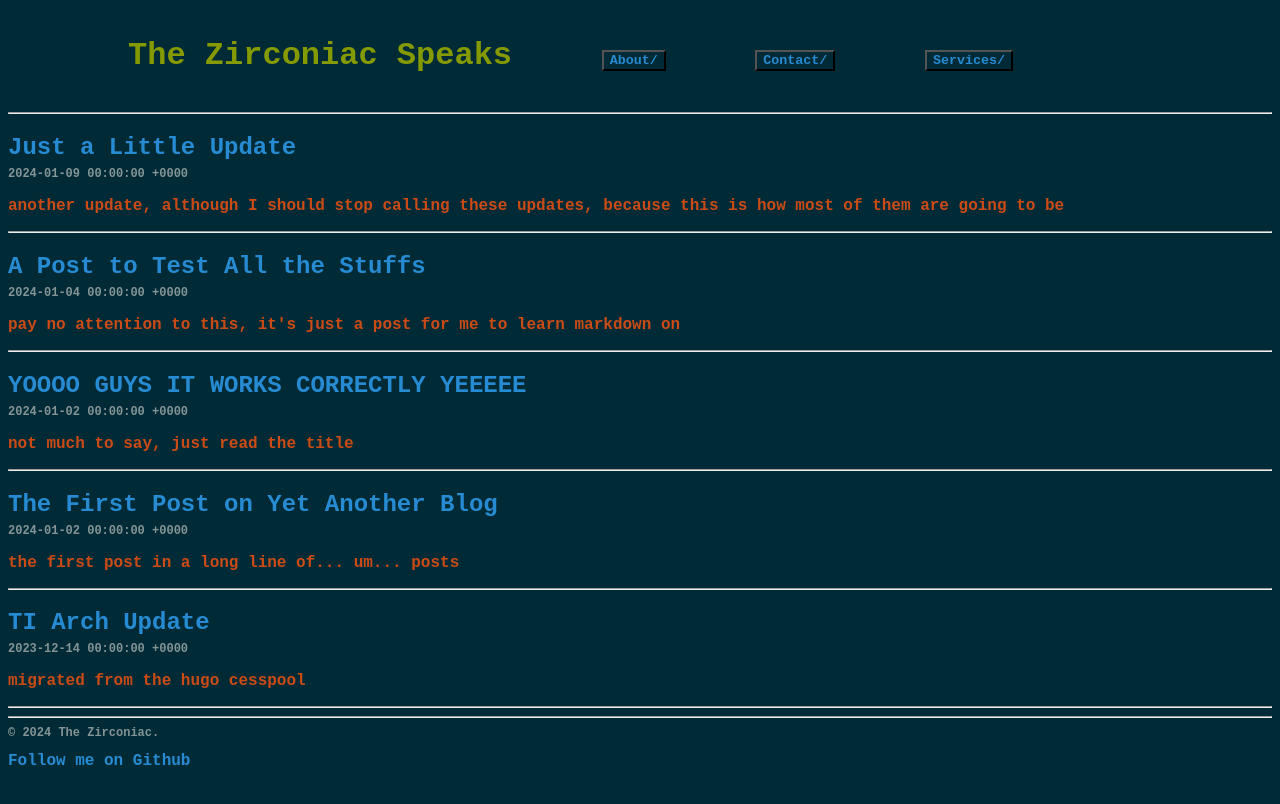
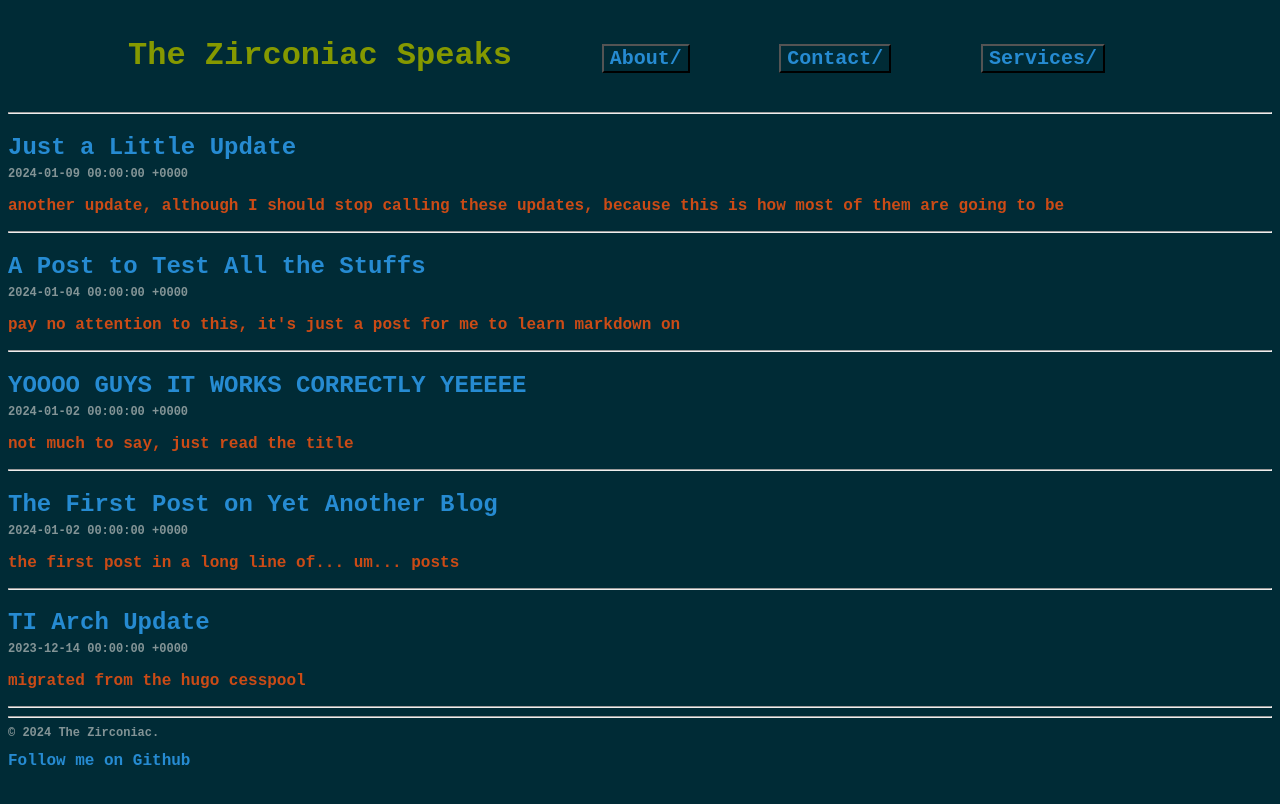
Before and after one commit to ZirconiaCubed3v2/ZirconiaCubed3v2.github.io, a Jekyll site: the page built from index.html, in a window 1280 px wide. Shown: the top 804 px of the page. Built offline with Jekyll 4.4.1, drawn with Linux system fonts in a browser that asks for light colours; some web fonts are replaced; the list of posts is cut into pages by our own code.

Commit message:
trying out some navbar stuff

```diff
--- a/css/style.css
+++ b/css/style.css
@@ -18,7 +18,7 @@ button {
   text-decoration: none;
   font-family: 'Cousine', monospace;
   font-weight: bold;
-  font-size: 20;
+  font-size: 20px;
 }
 .noselect {
   -webkit-touch-callout: none; /* iOS Safari */
```
